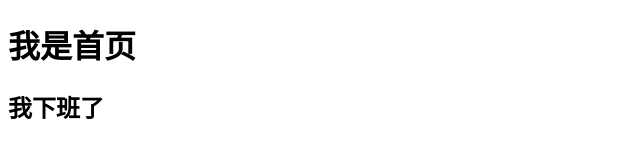
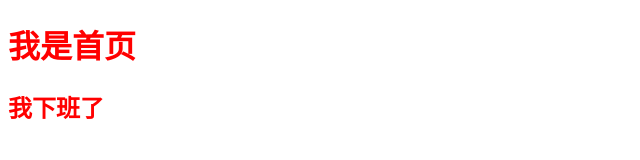
Before and after one commit to 852732384/car, a plain HTML site: page project/index.html in a window 1280 px wide. Shown: the whole page, without its empty margins (0-640 px from the left). Drawn offline with Linux system fonts and the light colour scheme.

Commit message:
新增css

```diff
--- /dev/null
+++ b/project/css/index.css
@@ -0,0 +1,3 @@
+.a {
+  color: red;
+}
--- a/project/index.html
+++ b/project/index.html
@@ -5,11 +5,12 @@
     <meta charset="UTF-8">
     <meta name="viewport" content="width=device-width, initial-scale=1.0">
     <title>Document</title>
+    <link rel="stylesheet" href="./css/index.css">
 </head>
 
 <body>
-    <h1>我是首页</h1>
-    <h2>我下班了</h2>
+    <h1 class="a">我是首页</h1>
+    <h2 class="a">我下班了</h2>
 </body>
 
 </html>
```
